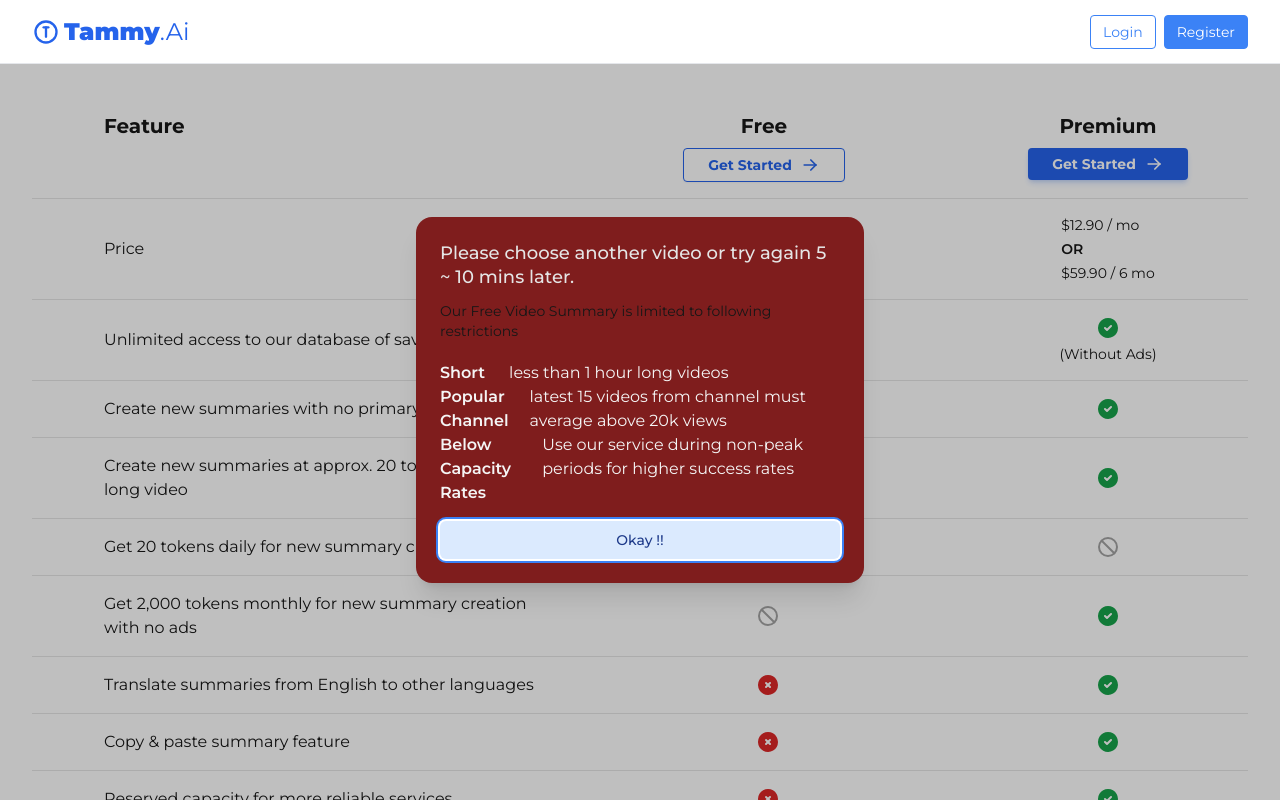
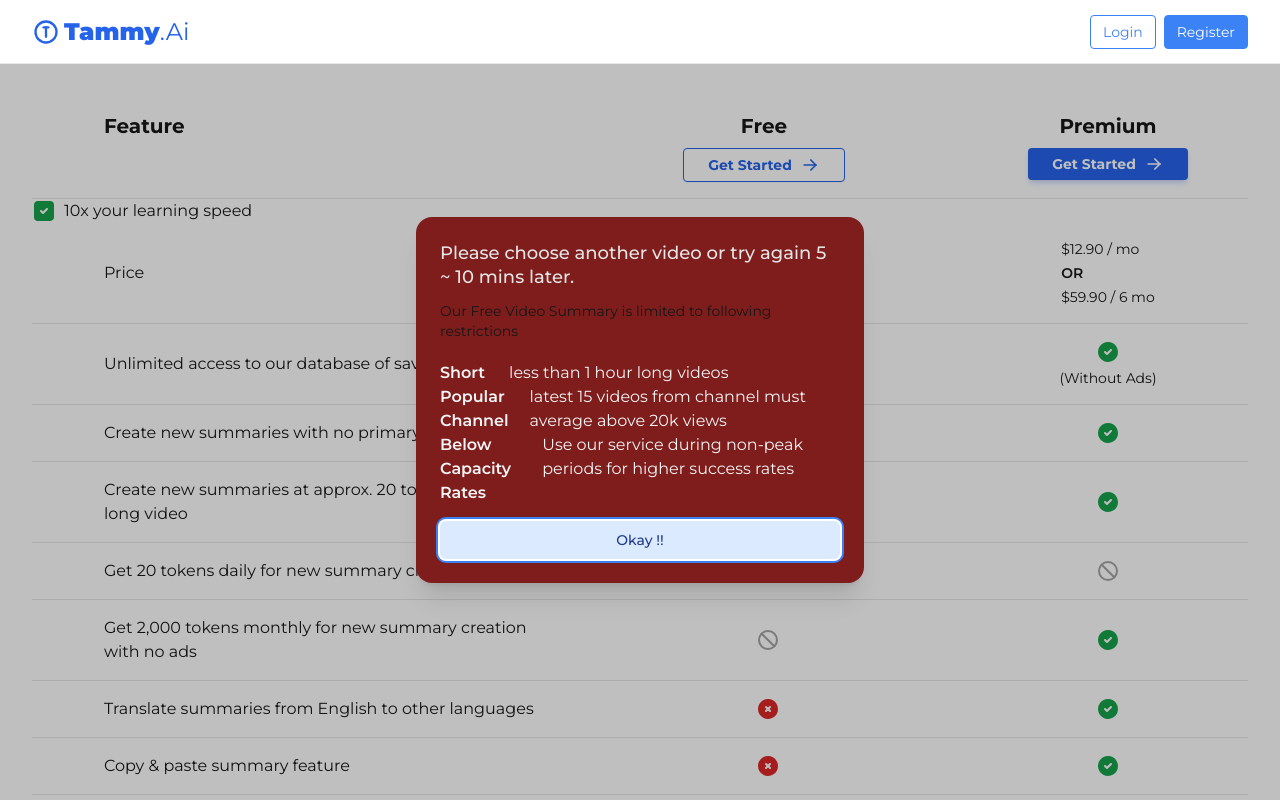
Before and after one commit to zaidakhterr/app-tammy-ai, a Next.js app: page /subscription in a window 1280 px wide. Shown: the top 800 px of the page. Built offline with nearby package versions, Linux system fonts and the light colour scheme.

Commit message:
Selling Point

```diff
--- /dev/null
+++ b/components/SellingPoint.js
@@ -0,0 +1,13 @@
+import { IconSquareCheckFilled } from "@tabler/icons-react";
+import React from "react";
+import Balancer from "react-wrap-balancer";
+export const SellingPoint = ({ text }) => {
+  return (
+    <div className="flex gap-2 ">
+      <IconSquareCheckFilled className=" border-t-black text-green-600 dark:text-green-400 " />
+      <Balancer>
+        <p> {text ? text : "10x your learning speed"} </p>
+      </Balancer>
+    </div>
+  );
+};
--- a/pages/subscription.js
+++ b/pages/subscription.js
@@ -2,6 +2,7 @@ import Button from "@/components/Button";
 import Container from "@/components/Container";
 import ErrorModal from "@/components/ErrorModal";
 import UpgradePlanButton from "@/components/PayPal";
+import { SellingPoint } from "@/components/SellingPoint";
 import useAuth from "@/utils/useAuth";
 import {
   IconCheck,
@@ -211,7 +212,7 @@ export default function Subscription() {
           )}
         </div>
       </div>
-
+      <SellingPoint />
       {data.map(({ free, pro, text }, idx) => {
         return (
           <SubscriptionTableRow free={free} pro={pro} text={text} key={idx} />
```
